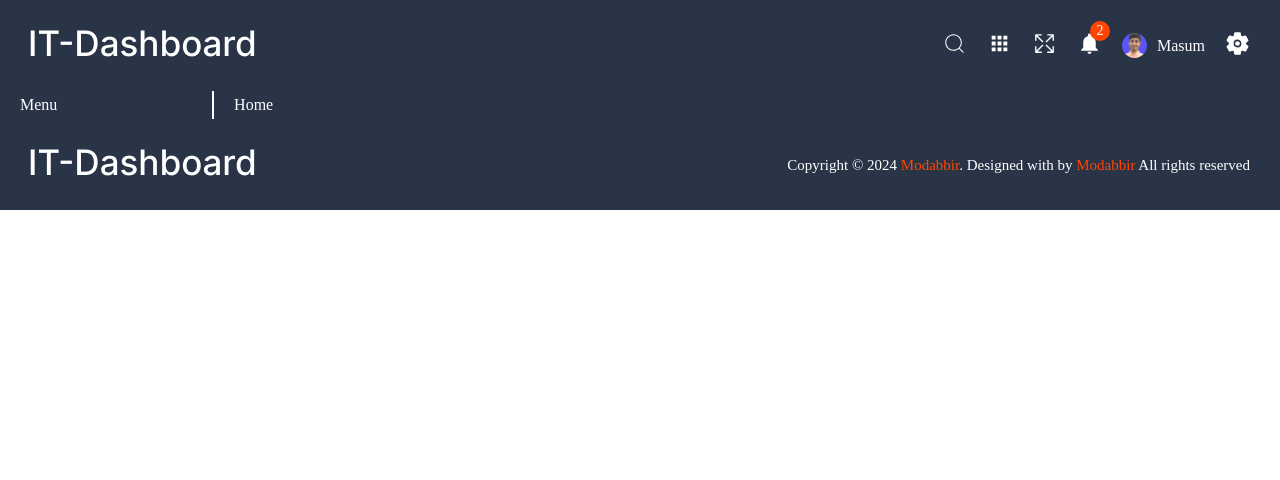
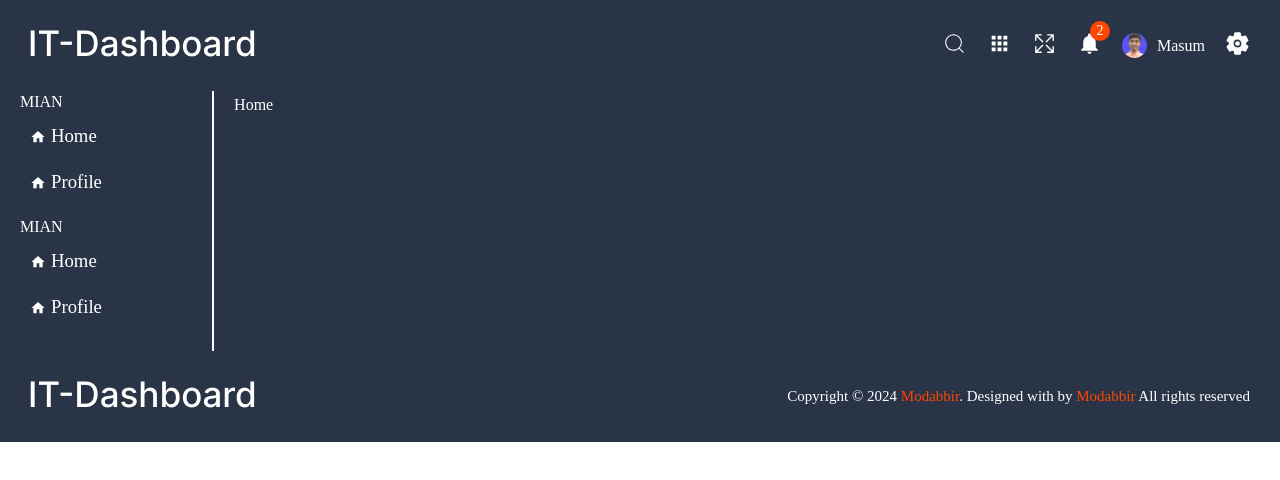
Before and after one commit to w3modabbir/dashboard-react, a React (Vite) app: page / in a window 1280 px wide. Shown: the top 480 px of the page. Built offline with nearby package versions, Linux system fonts and the light colour scheme.

Commit message:
menu part

```diff
--- a/src/componants/sidebar/menu/Menu.jsx
+++ b/src/componants/sidebar/menu/Menu.jsx
@@ -1,8 +1,34 @@
 import React from 'react'
+import './menu.scss'
+import { Link } from 'react-router-dom'
+import { MdHome } from "react-icons/md";
 
 const Menu = () => {
   return (
-    <div>Menu</div>
+    <div className='menu_main'>
+      <div className="menu_item">
+        <h4 className='title'>Mian</h4>
+          <Link to="/" className='list_item'>
+            <MdHome />
+            <h3 className='hometitle'>Home</h3>
+          </Link>
+          <Link to="/" className='list_item'>
+            <MdHome />
+            <h3 className='hometitle'>Profile</h3>
+          </Link>
+      </div>
+      <div className="menu_item">
+        <h4 className='title'>Mian</h4>
+        <Link to="/" className='list_item'>
+            <MdHome />
+            <h3 className='hometitle'>Home</h3>
+          </Link>
+          <Link to="/" className='list_item'>
+            <MdHome />
+            <h3 className='hometitle'>Profile</h3>
+          </Link>
+      </div>
+    </div>
   )
 }
 
--- /dev/null
+++ b/src/componants/sidebar/menu/menu.scss
@@ -0,0 +1,44 @@
+@import "../../../../sass/common/common.scss";
+@import "../../../../sass/common/variables.scss";
+
+// menu part start here
+.menu_main{
+    .menu_item{
+      display: flex;
+      flex-direction: column;
+      gap: 10px;
+      margin-bottom: 20px;
+        .list_item{
+            display: flex;
+            gap: 5px;
+            align-items: center;
+            color: #fff;
+            padding: 10px;
+            transition: all linear .3s;
+            -webkit-transition: all linear .3s;
+            -moz-transition: all linear .3s;
+            -ms-transition: all linear .3s;
+            -o-transition: all linear .3s;
+            border-radius: 5px;
+            h3{
+
+                color: #fff;
+                font-family: $montserrat;
+                font-weight: 500;
+                text-transform: capitalize;
+
+            }
+            &:hover{
+                background-color: $sendarybg;
+            }
+        }
+      .title{
+        font-size: 16px;
+        font-family: $montserrat;
+        font-weight: 400;
+        text-transform: uppercase;
+        color: $primarycolor;
+      }
+    }
+}
+// menu part end here
```
Also changed, not shown: src/componants/sidebar/menu/_menu.scss (deleted).
